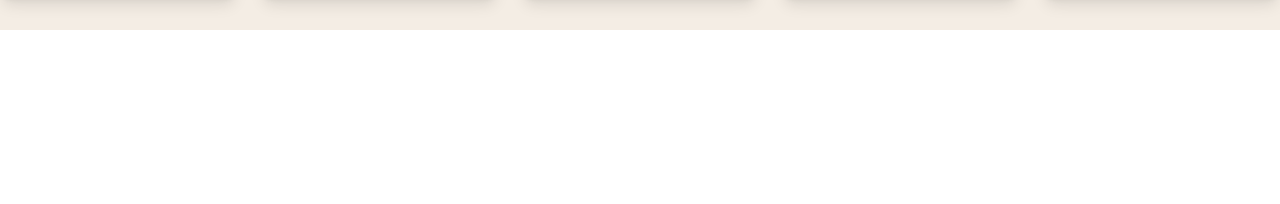
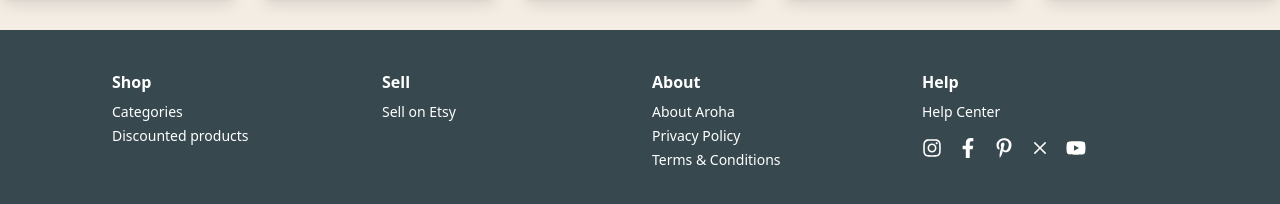
Before and after one commit to ShefatAhmed/aroha_website, a React (Vite) app: page / in a window 1280 px wide. Shown: the part 2617-2821 px from the top of the page. Before the commit the page ends 2647 px from the top, so only its background shows below. Built offline with nearby package versions, Linux system fonts and the light colour scheme.

Commit message:
add footer

```diff
--- a/src/components/Footer.tsx
+++ b/src/components/Footer.tsx
@@ -1,9 +1,94 @@
-import React from 'react';
+import { FaInstagram, FaFacebookF, FaPinterestP, FaYoutube } from "react-icons/fa";
+import { RxCross2 } from "react-icons/rx";
 
 const Footer = () => {
     return (
-        <div>
+        <footer className="bg-[#37494F] text-white pt-10 pb-16">
+        <div className="container mx-auto px-28">
+          <div className="grid grid-cols-1 md:grid-cols-4 gap-6 text-center md:text-left">
+            {/* Shop Section */}
+            <div>
+              <h3 className="font-semibold mb-2">Shop</h3>
+              <ul className="text-sm space-y-1">
+                <li>
+                  <a href="#" className="hover:underline">
+                    Categories
+                  </a>
+                </li>
+                <li>
+                  <a href="#" className="hover:underline">
+                    Discounted products
+                  </a>
+                </li>
+              </ul>
+            </div>
+
+            {/* Sell Section */}
+            <div>
+              <h3 className="font-semibold mb-2">Sell</h3>
+              <ul className="text-sm space-y-1">
+                <li>
+                  <a href="#" className="hover:underline">
+                    Sell on Etsy
+                  </a>
+                </li>
+              </ul>
+            </div>
+
+            {/* About Section */}
+            <div>
+              <h3 className="font-semibold mb-2">About</h3>
+              <ul className="text-sm space-y-1">
+                <li>
+                  <a href="#" className="hover:underline">
+                    About Aroha
+                  </a>
+                </li>
+                <li>
+                  <a href="#" className="hover:underline">
+                    Privacy Policy
+                  </a>
+                </li>
+                <li>
+                  <a href="#" className="hover:underline">
+                    Terms & Conditions
+                  </a>
+                </li>
+              </ul>
+            </div>
+
+            {/* Help & Social Icons */}
+            <div>
+              <h3 className="font-semibold mb-2">Help</h3>
+              <ul className="text-sm space-y-1">
+                <li>
+                  <a href="#" className="hover:underline">
+                    Help Center
+                  </a>
+                </li>
+              </ul>
+              {/* Social Icons */}
+              <div className="flex justify-center md:justify-start space-x-4 mt-4 text-xl">
+                <a href="#" className="hover:text-gray-300">
+                  <FaInstagram />
+                </a>
+                <a href="#" className="hover:text-gray-300">
+                  <FaFacebookF />
+                </a>
+                <a href="#" className="hover:text-gray-300">
+                  <FaPinterestP />
+                </a>
+                <a href="#" className="hover:text-gray-300">
+                  <RxCross2 />
+                </a>
+                <a href="#" className="hover:text-gray-300">
+                  <FaYoutube />
+                </a>
+              </div>
+            </div>
+          </div>
         </div>
+      </footer>
     );
 };
 
```
